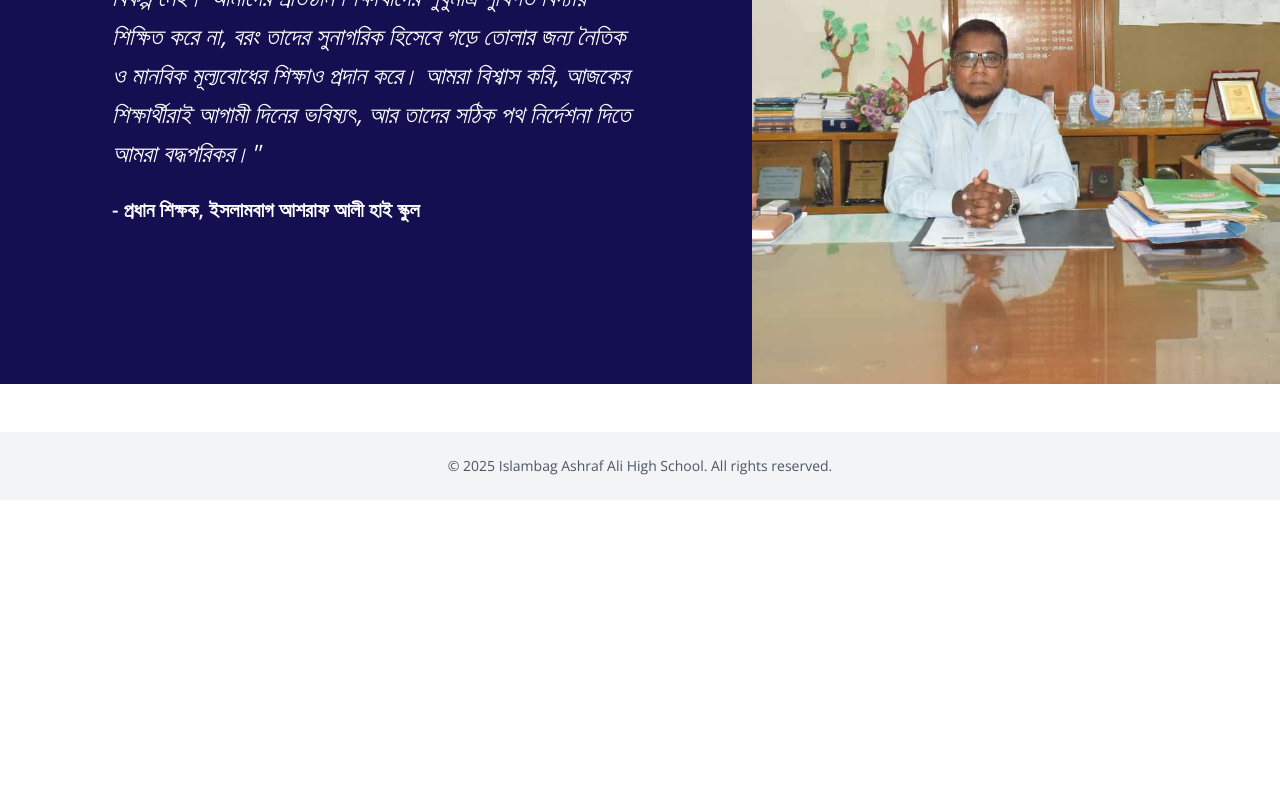
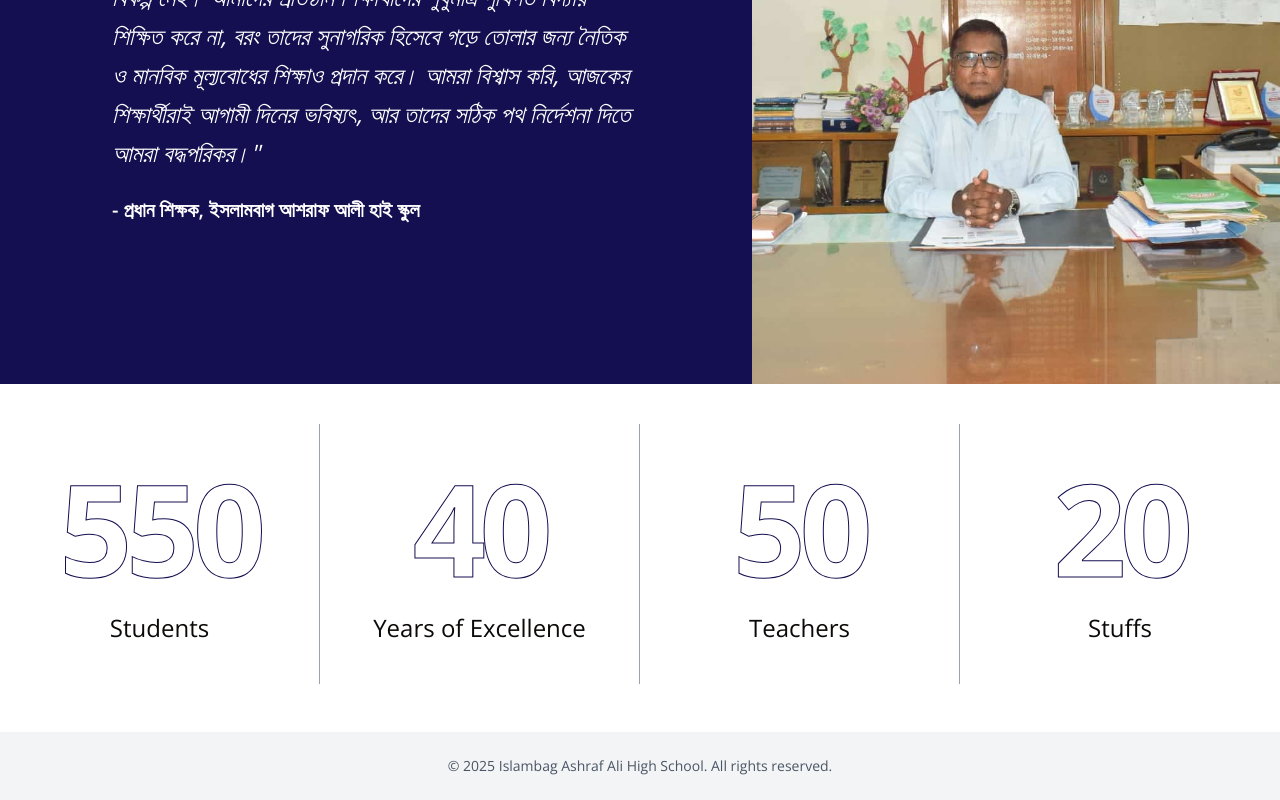
Before and after one commit to dmsumon2020/school-website, a Next.js app: page / in a window 1280 px wide. Shown: the part 1318-2118 px from the top of the page. Before the commit the page ends 1818 px from the top, so only its background shows below. Built offline with nearby package versions, Linux system fonts and the light colour scheme.

Commit message:
added counter to top

```diff
--- a/package.json
+++ b/package.json
@@ -18,6 +18,7 @@
     "lucide-react": "^0.525.0",
     "next": "15.4.1",
     "react": "19.1.0",
+    "react-countup": "^6.5.3",
     "react-dom": "19.1.0",
     "tailwind-merge": "^3.3.1"
   },
--- a/src/app/globals.css
+++ b/src/app/globals.css
@@ -126,3 +126,12 @@
 body {
   font-family: var(--font-open-sans);
 }
+
+.text-clip {
+  -webkit-text-fill-color: transparent;
+  -webkit-text-stroke: 1px;
+}
+.single-fact:hover .text-clip {
+  -webkit-text-fill-color: var(--color-theme-ascent);
+  -webkit-text-stroke: 1px;
+}
--- a/src/app/page.tsx
+++ b/src/app/page.tsx
@@ -1,3 +1,4 @@
+import Facts from "@/components/Homepage/Facts/Facts";
 import HeadmasterMessageSection from "@/components/Homepage/HeadmasterMessageSection";
 import HeroSection from "@/components/Homepage/HeroSection";
 
@@ -6,6 +7,7 @@ export default function Home() {
     <>
       <HeroSection />
       <HeadmasterMessageSection />
+      <Facts />
     </>
   );
 }
--- /dev/null
+++ b/src/components/Homepage/Facts/Facts.tsx
@@ -0,0 +1,13 @@
+import React from "react";
+import SingleFact from "./SingleFact"; // Assuming SingleFact is in the same directory
+
+export default function Facts() {
+  return (
+    <div className="container mx-auto grid grid-cols-1 md:grid-cols-2 lg:grid-cols-4 my-10">
+      <SingleFact facts="550" text="Students" />
+      <SingleFact facts="40" text="Years of Excellence" />
+      <SingleFact facts="50" text="Teachers" />
+      <SingleFact facts="20" text="Stuffs" noBorderRight={true} />
+    </div>
+  );
+}
--- /dev/null
+++ b/src/components/Homepage/Facts/SingleFact.tsx
@@ -0,0 +1,104 @@
+"use client"; // Added: This directive marks the component as a Client Component
+
+import React, { useState, useEffect } from "react"; // Import useState and useEffect
+
+/**
+ * SingleFact Component
+ * This component displays a heading (fact) and a paragraph (text).
+ * It can optionally hide its right border and features a counter-up animation for the fact number.
+ *
+ * @param {object} props - The component props.
+ * @param {string} props.facts - The heading text for the component (e.g., a number).
+ * @param {string} props.text - The paragraph text content (e.g., a label).
+ * @param {boolean} [props.noBorderRight] - If true, the right border will not be applied.
+ */
+export default function SingleFact({
+  facts,
+  text,
+  noBorderRight, // New prop to control the right border
+}: {
+  facts: string;
+  text: string;
+  noBorderRight?: boolean; // Optional prop type
+}) {
+  // Ensure 'facts' can be parsed as a number for animation
+  const targetNumber = parseFloat(facts);
+  // State to hold the current number during animation
+  const [currentNumber, setCurrentNumber] = useState(0);
+  const duration = 2500; // Animation duration in milliseconds (2.5 seconds)
+
+  useEffect(() => {
+    // If facts is not a valid number, set currentNumber to 0 and exit
+    if (isNaN(targetNumber)) {
+      setCurrentNumber(0);
+      return;
+    }
+
+    let animationFrameId: number;
+    let startTime: number | null = null;
+
+    // Function to animate the counting
+    const animate = (currentTime: number) => {
+      if (!startTime) startTime = currentTime;
+      const progress = (currentTime - startTime) / duration;
+
+      if (progress < 1) {
+        // Calculate the current number based on progress
+        setCurrentNumber(Math.round(targetNumber * progress));
+        animationFrameId = requestAnimationFrame(animate);
+      } else {
+        // Ensure the final number is exactly the target number
+        setCurrentNumber(targetNumber);
+      }
+    };
+
+    // Create an Intersection Observer to detect when the component is in view
+    const observer = new IntersectionObserver(
+      (entries) => {
+        entries.forEach((entry) => {
+          if (entry.isIntersecting) {
+            // Start the animation when the component enters the viewport
+            setCurrentNumber(0); // Reset to 0 before starting animation
+            animationFrameId = requestAnimationFrame(animate);
+            observer.unobserve(entry.target); // Stop observing after animation starts once
+          }
+        });
+      },
+      { threshold: 0.5 } // Trigger when 50% of the element is visible
+    );
+
+    // Get the element by its ID to observe
+    // Using a more robust ID generation to avoid conflicts
+    const factElement = document.getElementById(
+      `fact-${facts}-${text.replace(/\s/g, "-")}`
+    );
+    if (factElement) {
+      observer.observe(factElement);
+    }
+
+    // Cleanup function: cancel animation frame and disconnect observer when component unmounts
+    return () => {
+      if (animationFrameId) {
+        cancelAnimationFrame(animationFrameId);
+      }
+      if (factElement) {
+        observer.unobserve(factElement);
+      }
+    };
+  }, [targetNumber, duration, facts, text]); // Dependencies for useEffect
+
+  return (
+    <div
+      // Unique ID for Intersection Observer to target this specific element
+      id={`fact-${facts}-${text.replace(/\s/g, "-")}`}
+      className={`flex flex-col justify-center items-center py-10 single-fact cursor-pointer transition-all duration-250 ease-in-out ${
+        !noBorderRight ? "border-r border-solid border-gray-400" : ""
+      }`}
+    >
+      <h2 className="text-9xl text-theme-ascent font-bold tracking-tighter text-clip">
+        {currentNumber} {/* Display the animated number */}
+      </h2>
+      <p className="mt-5 text-2xl">{text}</p>
+    </div>
+  );
+}
```
Also changed, not shown: 1 other file (tests, documents, lock files or other folders).
